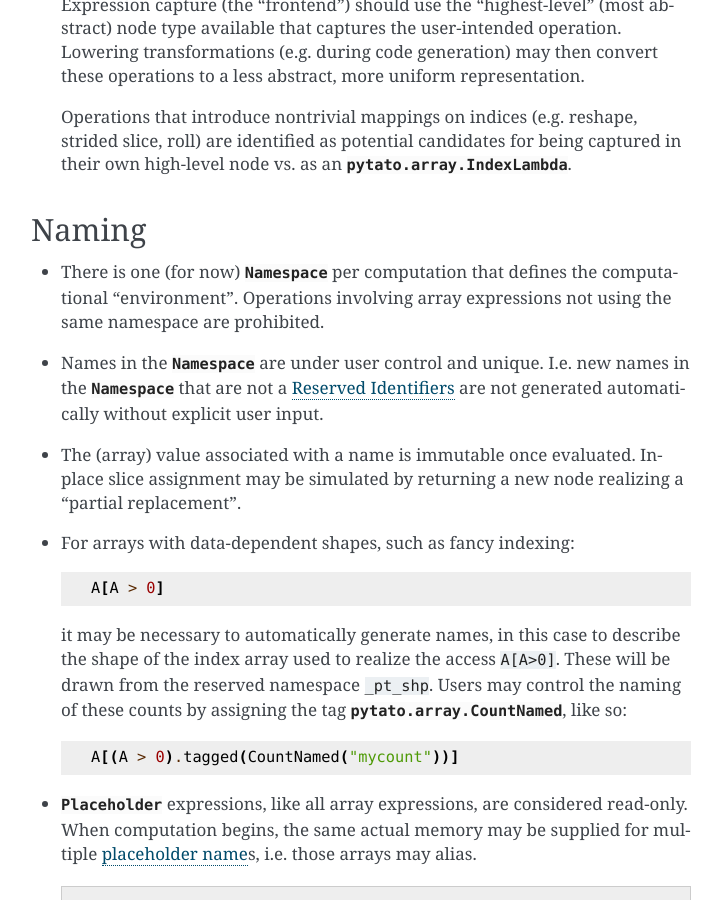
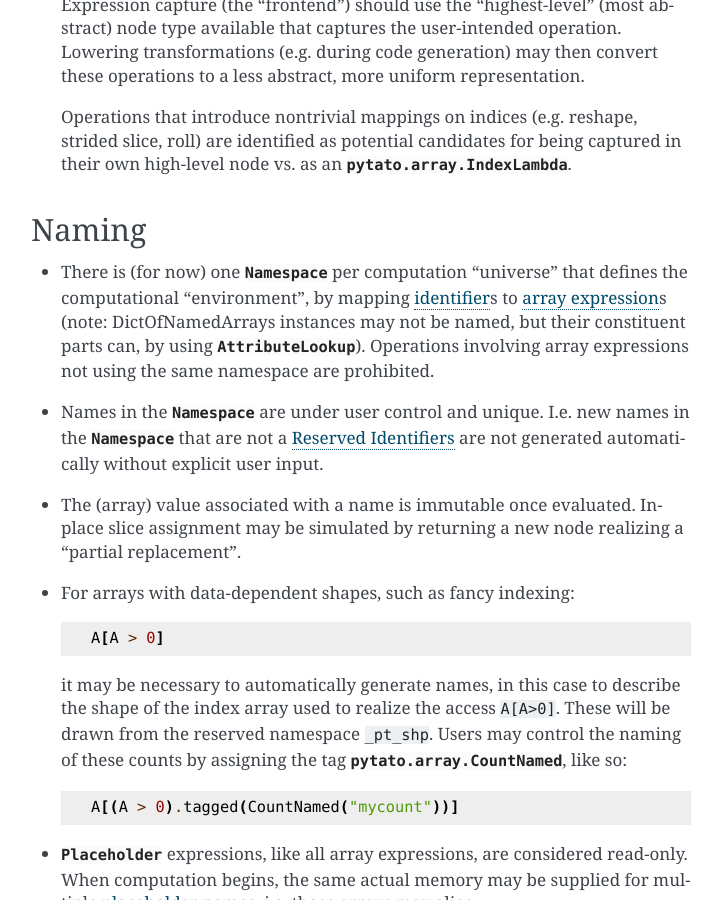
Before and after one commit to inducer/pytato, a Sphinx documentation site: the page built from doc/design.rst, in a window 1280 px wide and 900 px high, scrolled down 1224 px. Shown: the whole window, without its empty margins (389-1111 px from the left). Built offline with Sphinx 7.4.7, drawn with Linux system fonts in a browser that asks for light colours.

Commit message:
Design doc: Namespace clarifications

```diff
--- a/doc/design.rst
+++ b/doc/design.rst
@@ -68,9 +68,11 @@ Computation and Results
 Naming
 ------
 
--   There is one (for now) :class:`~Namespace` per computation that defines the
-    computational "environment".  Operations involving array expressions not
-    using the same namespace are prohibited.
+-   There is (for now) one :class:`~Namespace` per computation "universe" that defines
+    the computational "environment", by mapping :term:`identifier`\ s to :term:`array expression`\ s
+    (note: :term:`DictOfNamedArrays` instances may not be named, but their constituent
+    parts can, by using :class:`AttributeLookup`).
+    Operations involving array expressions not using the same namespace are prohibited.
 
 -   Names in the :class:`~Namespace` are under user control and unique. I.e.
     new names in the :class:`~Namespace` that are not a
```
